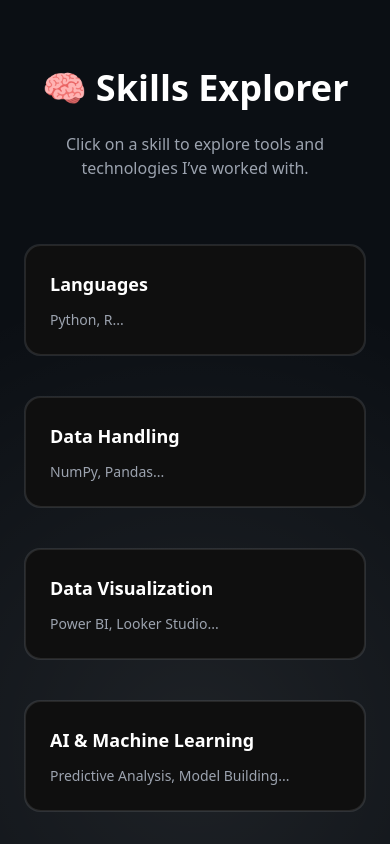
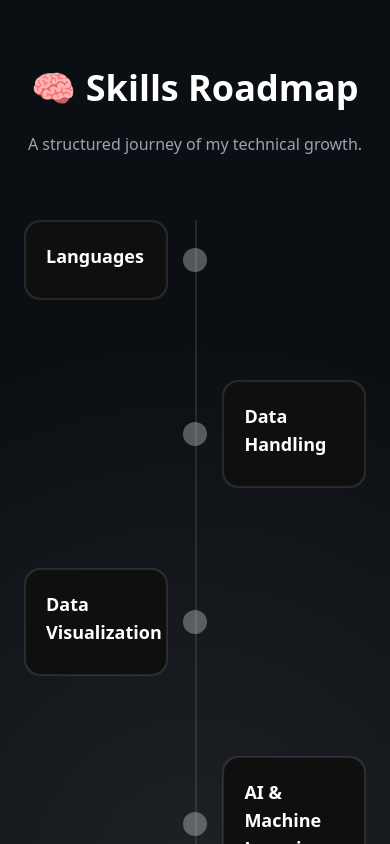
Before and after one commit to Tanishkapundhir78/ai-portfolio, a React (Vite) app: page / in a window 390 px wide. Shown: the part 7120-7964 px from the top of the page. Built offline with nearby package versions, Linux system fonts and the light colour scheme.

Commit message:
Modified

```diff
--- a/src/components/Skills.jsx
+++ b/src/components/Skills.jsx
@@ -1,7 +1,7 @@
 import { useState } from "react";
 
 export default function SkillsRoadmap() {
-  const [activeSkill, setActiveSkill] = useState(null);
+  const [activeIndex, setActiveIndex] = useState(null);
 
   const skills = [
     {
@@ -18,14 +18,14 @@ export default function SkillsRoadmap() {
     },
     {
       title: "AI & Machine Learning",
-      items: ["Predictive Analysis", "Model Building", "Feature Engineering"],
+      items: ["Predictive Analysis", "Feature Engineering", "Model Building"],
     },
     {
       title: "Web Scraping",
       items: ["BeautifulSoup", "Selenium", "Requests"],
     },
     {
-      title: "Databases (DBMS)",
+      title: "Databases",
       items: ["MySQL", "MariaDB", "PostgreSQL"],
     },
     {
@@ -46,49 +46,69 @@ export default function SkillsRoadmap() {
         <div className="absolute inset-0 bg-[radial-gradient(circle_at_center,rgba(255,255,255,0.08),transparent_60%)]"></div>
       </div>
 
-      <div className="relative z-10 max-w-5xl mx-auto">
+      <div className="relative z-10 max-w-4xl mx-auto">
 
         {/* HEADER */}
         <h2 className="text-4xl font-bold text-center mb-6">
-          🧠 Skills Explorer
+          🧠 Skills Roadmap
         </h2>
 
         <p className="text-center text-gray-400 mb-16">
-          Click on a skill to explore tools and technologies I’ve worked with.
+          A structured journey of my technical growth.
         </p>
 
-        {/* GRID */}
-        <div className="grid md:grid-cols-2 lg:grid-cols-3 gap-10">
-          {skills.map((skill, index) => (
+        {/* ROADMAP */}
+        <div className="relative">
+
+          {/* CENTER LINE */}
+          <div className="absolute left-1/2 top-0 h-full w-[2px] bg-white/10"></div>
+
+          {skills.map((skill, index) => {
+            const isLeft = index % 2 === 0;
+
+            return (
               <div
                 key={index}
+                className={`relative flex items-center mb-20 ${
+                  isLeft ? "justify-start" : "justify-end"
+                }`}
+              >
+                {/* NODE */}
+                <div
                   onClick={() =>
-                setActiveSkill(
-                  activeSkill?.title === skill.title ? null : skill
-                )
+                    setActiveIndex(activeIndex === index ? null : index)
                   }
-              className="relative group cursor-pointer rounded-2xl p-[1px]
-              bg-gradient-to-r from-white/10 to-white/10
-              transition-all duration-300
-              hover:-translate-y-2 hover:shadow-2xl hover:shadow-purple-500/20
-              hover:from-purple-400/50 hover:to-blue-400/50"
+                  className="absolute left-1/2 -translate-x-1/2 cursor-pointer z-20"
                 >
-              <div className="bg-[#0f0f0f] border border-white/10 rounded-2xl p-6">
+                  <div
+                    className={`w-6 h-6 rounded-full transition-all duration-300
+                    ${
+                      activeIndex === index
+                        ? "bg-purple-500 scale-125 shadow-lg shadow-purple-500/60 animate-pulse"
+                        : "bg-white/30"
+                    }`}
+                  ></div>
+                </div>
 
-                {/* TITLE */}
-                <h3 className="text-lg font-semibold mb-3">
+                {/* CARD */}
+                <div
+                  className={`w-[42%] p-[1px] rounded-2xl transition-all duration-300
+                  ${
+                    activeIndex === index
+                      ? "bg-gradient-to-r from-purple-400/50 to-blue-400/50 scale-105"
+                      : "bg-gradient-to-r from-white/10 to-white/10"
+                  }`}
+                >
+                  <div className="bg-[#0f0f0f] border border-white/10 rounded-2xl p-5">
+
+                    <h3 className="text-lg font-semibold mb-2">
                       {skill.title}
                     </h3>
 
-                {/* MINI PREVIEW */}
-                <p className="text-gray-400 text-sm">
-                  {skill.items.slice(0, 2).join(", ")}...
-                </p>
-
-                {/* 🔥 EXPANDED VIEW */}
-                {activeSkill?.title === skill.title && (
-                  <div className="mt-4 animate-fadeIn">
-                    <div className="flex flex-wrap gap-2 mt-3">
+                    {/* EXPAND */}
+                    {activeIndex === index && (
+                      <div className="mt-3 animate-slideDown">
+                        <div className="flex flex-wrap gap-2">
                           {skill.items.map((item, i) => (
                             <span
                               key={i}
@@ -102,7 +122,9 @@ export default function SkillsRoadmap() {
                     )}
                   </div>
                 </div>
-          ))}
+              </div>
+            );
+          })}
         </div>
 
       </div>
```
Lines whose indentation alone changed are shown as unchanged.
